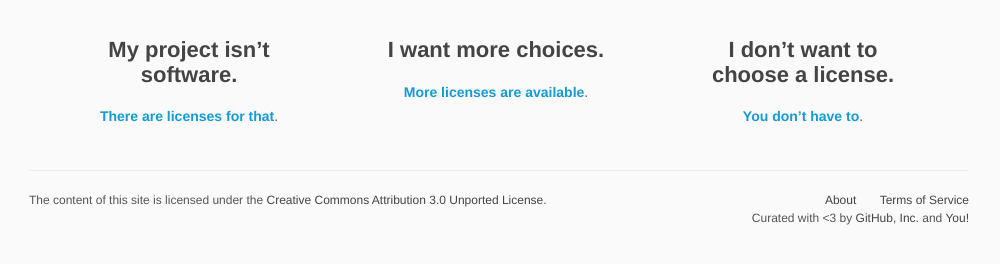
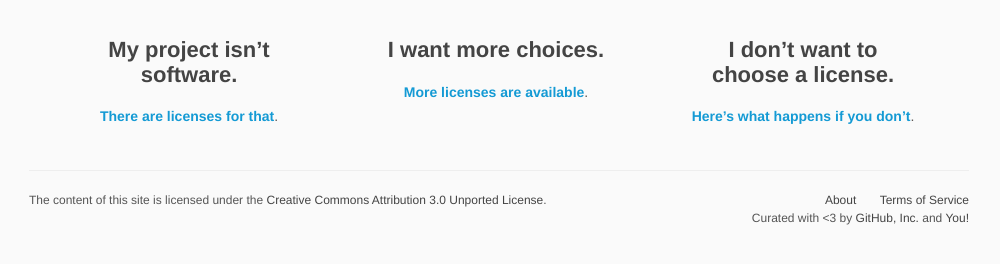
Before and after one commit to github/choosealicense.com, a Jekyll site: the page built from index.html, in a window 1280 px wide. Shown: the part 712-976 px from the top of the page, without its empty margins (141-1141 px from the left). Built offline with Jekyll 4.4.1, drawn with Linux system fonts in a browser that asks for light colours; some web fonts are replaced.

Commit message:
Change phrasing of no-license text.

```diff
--- a/index.html
+++ b/index.html
@@ -72,7 +72,7 @@ permalink: /
   <li>
     <h3>I don’t want to choose a license.</h3>
     <p>
-      <a href="no-permission/">You don’t have to</a>.
+      <a href="no-permission/">Here’s what happens if you don’t</a>.
     </p>
   </li>
 </ul>
```
